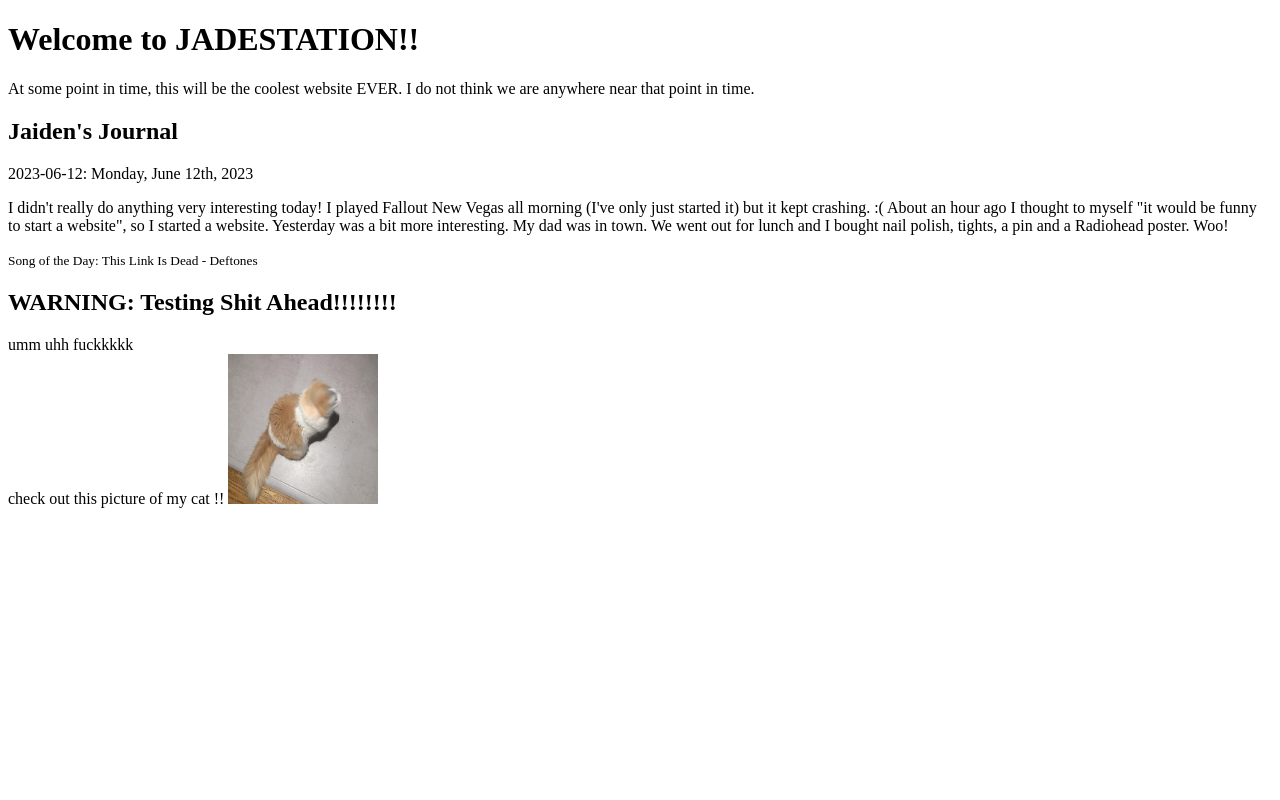
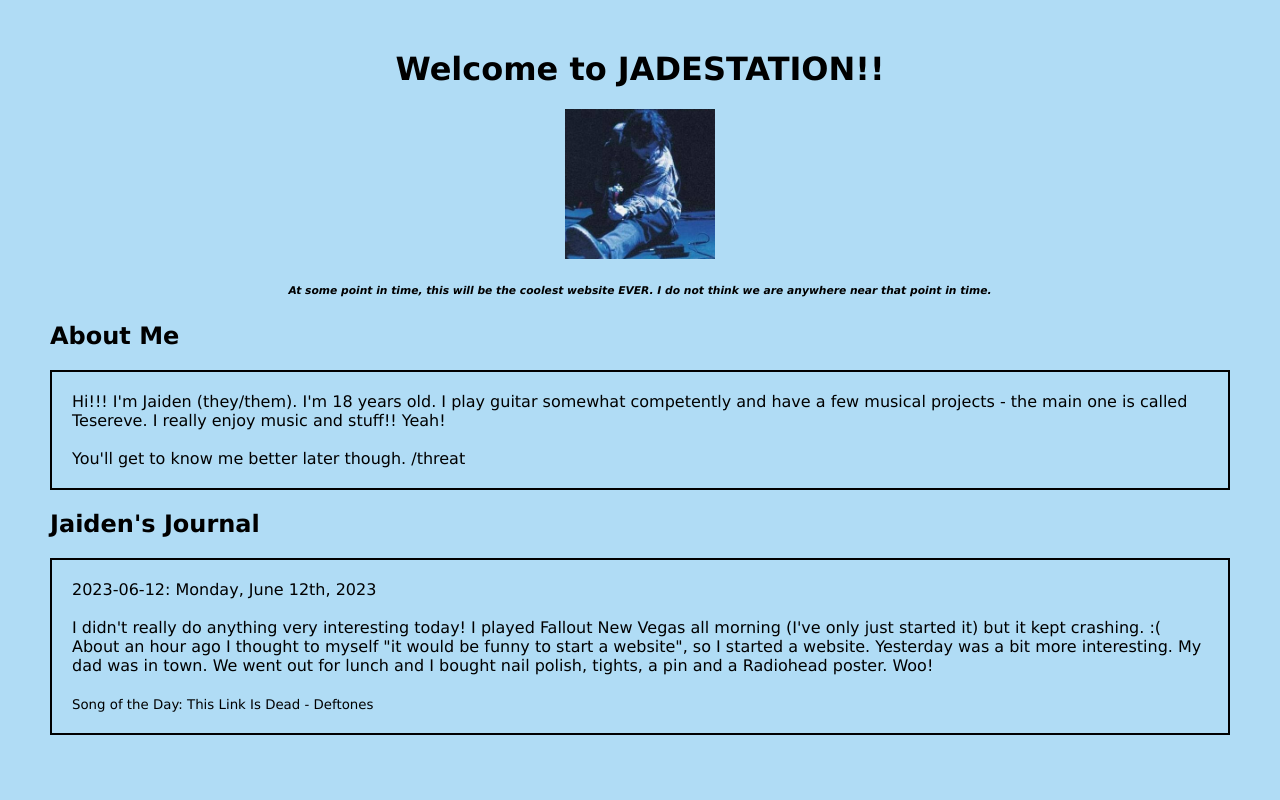
Before and after one commit to jadestation/jadestation.github.io, a plain HTML site: page index.html in a window 1280 px wide. Shown: the top 800 px of the page. Drawn offline with Linux system fonts and the light colour scheme.

Commit message:
Version 0.5

```diff
--- a/index.html
+++ b/index.html
@@ -1,20 +1,40 @@
 <!DOCTYPE html>
 <!-- i do not know what i am doing -->
 <html>
+<head>
+<style>
+body {font-family: verdana;background-color: #b0dcf5;margin: 50px;}
+p {border: 2px solid #000000;padding: 20px;}
+</style>
+</head>
 <body>
 
-<h1> Welcome to JADESTATION!! </h1>
-<p> At some point in time, this will be the coolest website EVER. I do not think we are anywhere near that point in time. </p>
+<h1 style="text-align:center;"> Welcome to JADESTATION!! </h1>
+<img src="images/jeff_icon.png" alt="fella" class="center" width="150" height="150" style="display: block; margin-left: auto; margin-right: auto;"/>
+<h6 style="text-align:center;"> <i> At some point in time, this will be the coolest website EVER. I do not think we are anywhere near that point in time. </i> </h6>
+
+<h2> About Me </h2>
+<p>
+Hi!!! I'm Jaiden (they/them). I'm 18 years old. I play guitar somewhat competently and have a few musical projects - the main one is called Tesereve. I really enjoy music and stuff!! Yeah!
+<br> <br>
+You'll get to know me better later though. /threat
+</p>
 
 <h2> Jaiden's Journal </h2>
-<p> 2023-06-12: Monday, June 12th, 2023 </p>
-<p> I didn't really do anything very interesting today! I played Fallout New Vegas all morning (I've only just started it) but it kept crashing. :( About an hour ago I thought to myself "it would be funny to start a website", so I started a website. Yesterday was a bit more interesting. My dad was in town. We went out for lunch and I bought nail polish, tights, a pin and a Radiohead poster. Woo! </p>
+<p>
+	2023-06-12: Monday, June 12th, 2023
+<br> <br>
+	I didn't really do anything very interesting today! I played Fallout New Vegas all morning (I've only just started it) but it kept crashing. :( About an hour ago I thought to myself "it would be funny to start a website", so I started a website. Yesterday was a bit more interesting. My dad was in town. We went out for lunch and I bought nail polish, tights, a pin and a Radiohead poster. Woo!
+<br> <br>
 <small> Song of the Day: This Link Is Dead - Deftones </small>
+</p>
 
-<h2> WARNING: Testing Shit Ahead!!!!!!!! </h2>
-umm uhh fuckkkkk
-<br>
-check out this picture of my cat !!
+<br> <br> <br> <br> <br> <!-- i call this the brrrrrr blockade -->
+
+⚠️ this page is still very much under construction but check out this picture of my cat !! ⚠️
+<br> <br>
 <img src="images/juniper_1.png" alt="fella" width="150" height="150"/>
 </body>
 </html>
+
+<!-- ok now stop spying on me! -->
```
Also changed, not shown: images/jeff_icon.png (added).
